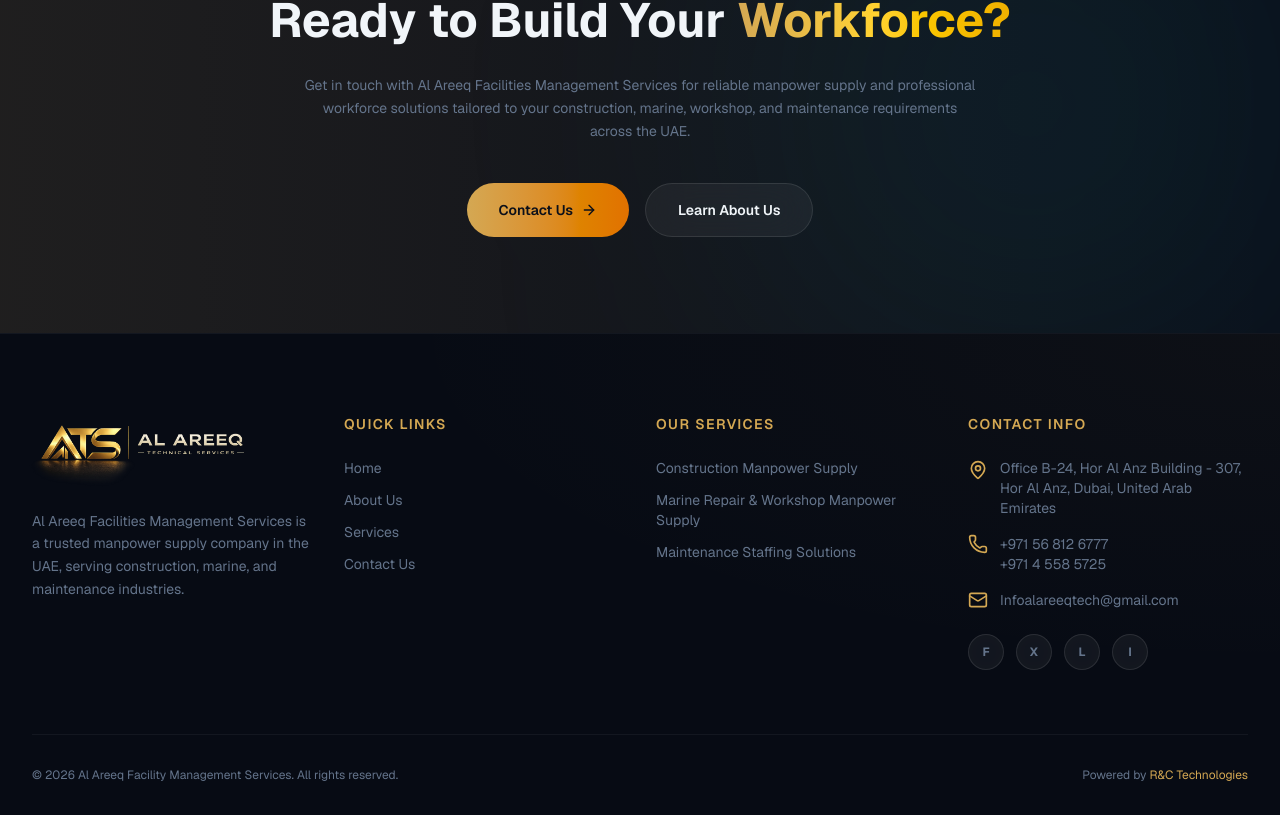
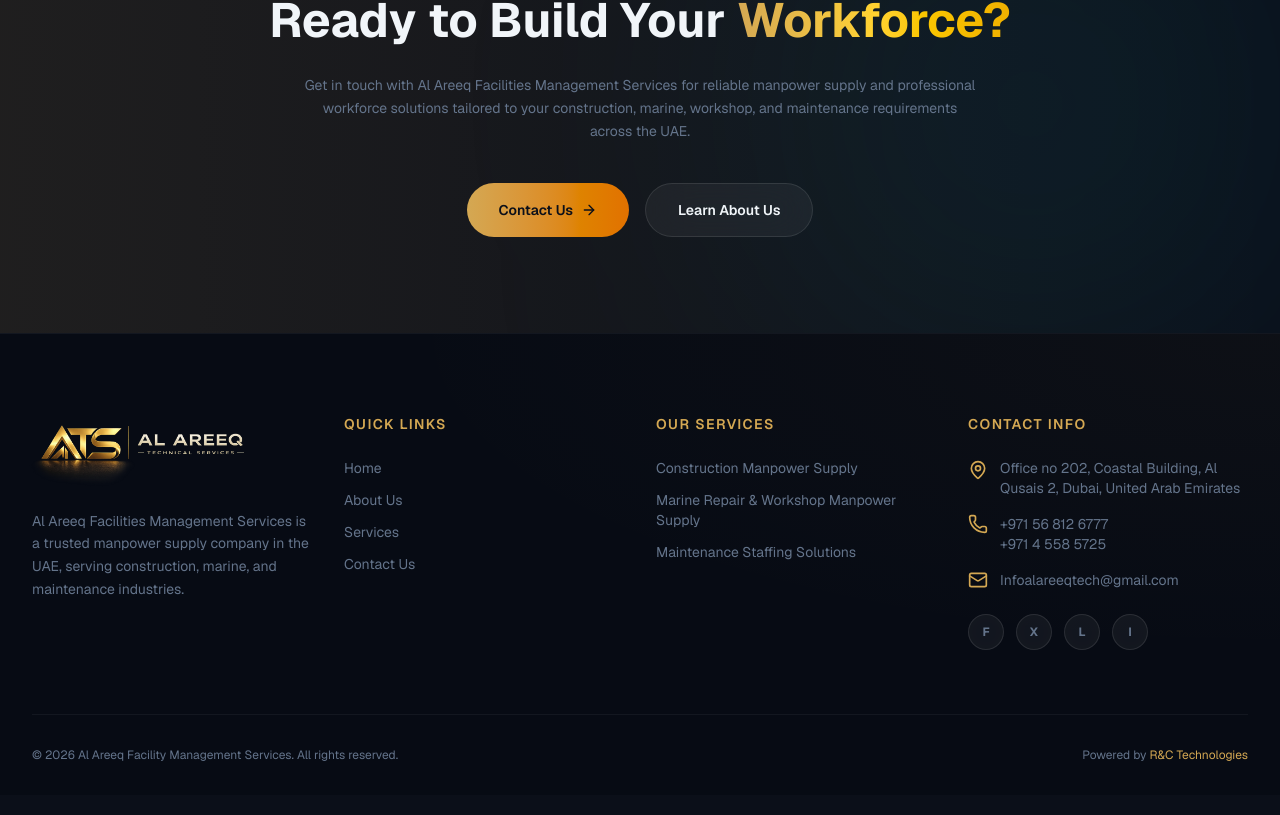
Before and after one commit to zahryxdigital-cloud/swift2, a Next.js app: page / in a window 1280 px wide. Shown: the part 4256-5071 px from the top of the page. Built offline with nearby package versions, Linux system fonts and the light colour scheme.

Commit message:
fixed address

```diff
--- a/src/components/footer.tsx
+++ b/src/components/footer.tsx
@@ -78,7 +78,7 @@
               <li className="flex gap-3">
                 <MapPin className="w-5 h-5 text-primary shrink-0 mt-0.5" />
                 <span className="text-sm text-muted">
-                  Office B-24, Hor Al Anz Building - 307, Hor Al Anz, Dubai, United Arab Emirates
+                  Office no 202, Coastal Building, Al Qusais 2, Dubai, United Arab Emirates
                 </span>
               </li>
               <li>
```
